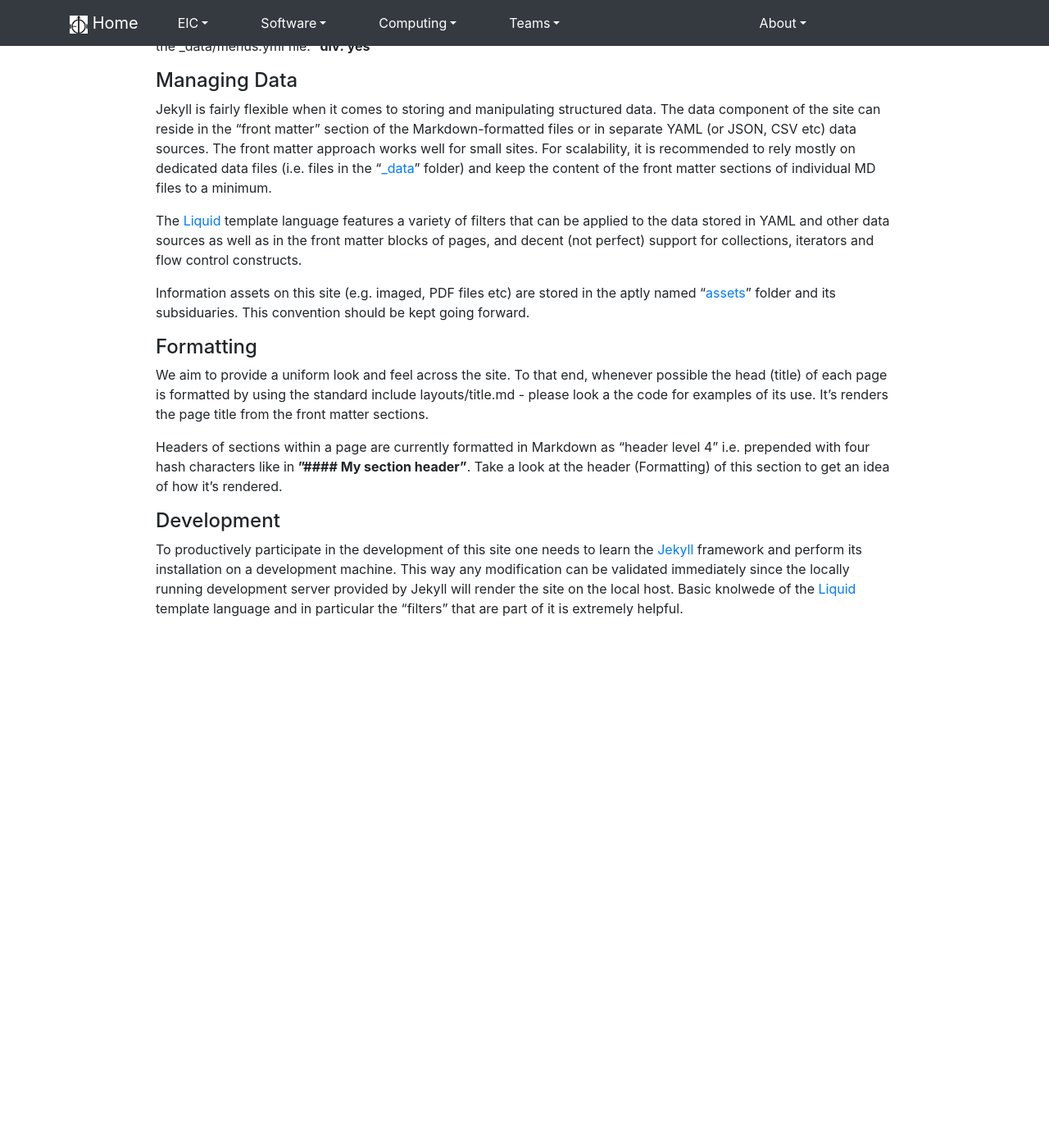
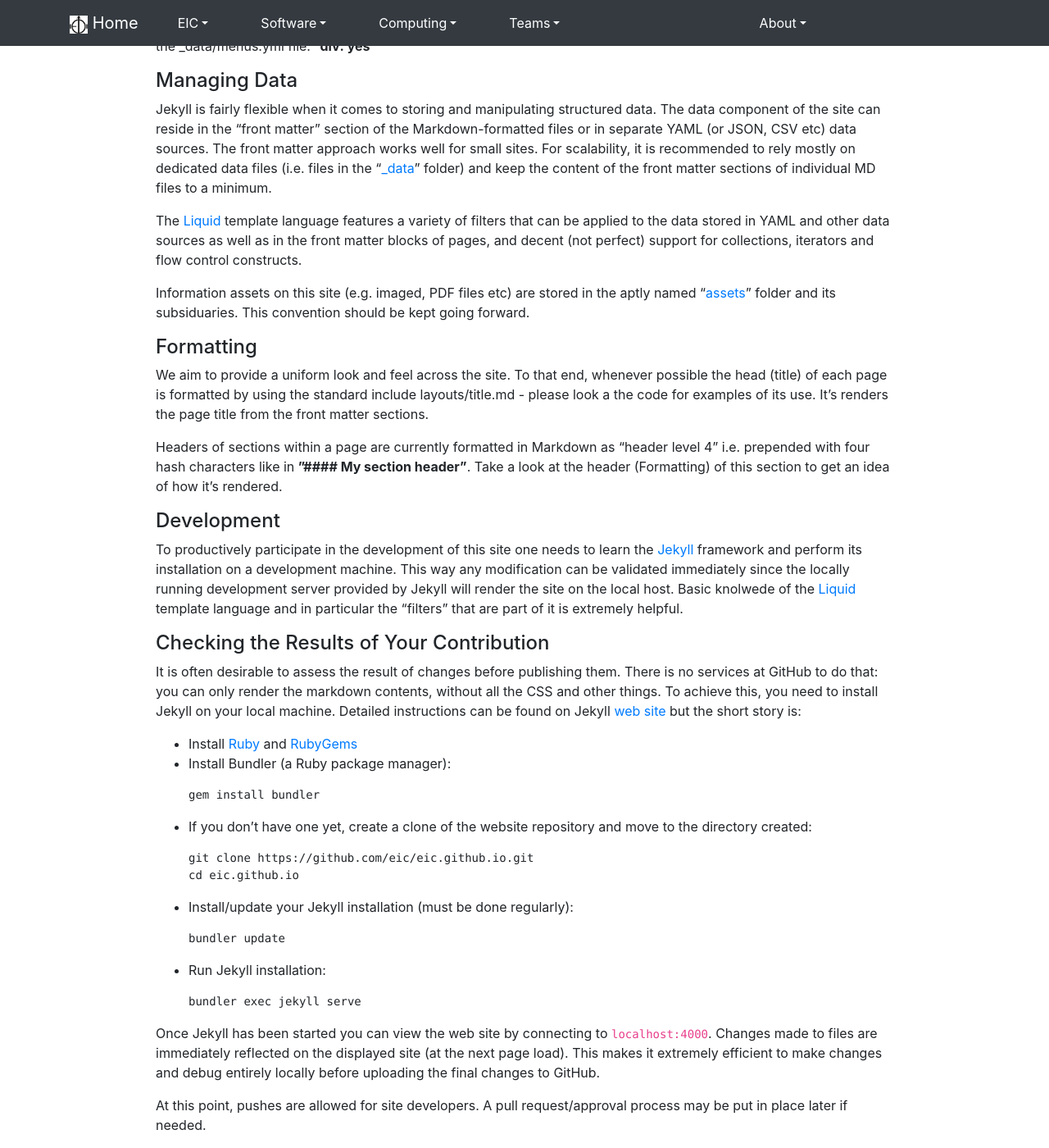
Before and after one commit to kkauder/eic.github.io, a Jekyll site: the page built from _about/howto.md, in a window 1280 px wide and 1400 px high, scrolled down 1162 px. Shown: the whole window at 82% size. Built offline with Jekyll 4.4.1, drawn with Linux system fonts in a browser that asks for light colours; nearby versions of some CDN libraries; before the commit the page ends 1932 px from its top, so only the background shows below that.

Commit message:
updated the "how to" with material imported from the NPPS helper pages

````diff
--- a/_about/howto.md
+++ b/_about/howto.md
@@ -97,3 +97,42 @@
 the locally running development server provided by Jekyll will render the site
 on the local host. Basic knolwede of the <a href="https://shopify.github.io/liquid/" target="_blank">
 Liquid</a> template language and in particular the "filters" that are part of it is extremely helpful.
+
+#### Checking the Results of Your Contribution
+
+It is often desirable to assess the result of changes before publishing them. There is no services at GitHub to do that:
+you can only render the markdown contents, without all the CSS and other things. To achieve this, you need to install
+Jekyll on your local machine. Detailed instructions can be found on Jekyll [web site](https://jekyllrb.com/docs/installation/)
+but the short story is:
+
+* Install [Ruby](https://www.ruby-lang.org/en/downloads/) and [RubyGems](https://rubygems.org/pages/download)
+* Install Bundler (a Ruby package manager):
+
+  ```bash
+  gem install bundler
+  ```
+
+* If you don't have one yet, create a clone of the website repository and move to the directory created:
+
+  ```bash
+  git clone https://github.com/eic/eic.github.io.git
+  cd eic.github.io
+  ```
+
+* Install/update your Jekyll installation (must be done regularly):
+
+  ```bash
+  bundler update
+  ```
+
+* Run Jekyll installation:
+
+  ```bash
+  bundler exec jekyll serve
+  ```
+
+
+Once Jekyll has been started you can view the web site by connecting to `localhost:4000`.
+Changes made to files are immediately reflected on the displayed site (at the next page load). This makes it extremely efficient to make changes and debug entirely locally before uploading the final changes to GitHub.
+
+At this point, pushes are allowed for site developers. A pull request/approval process may be put in place later if needed.
````
